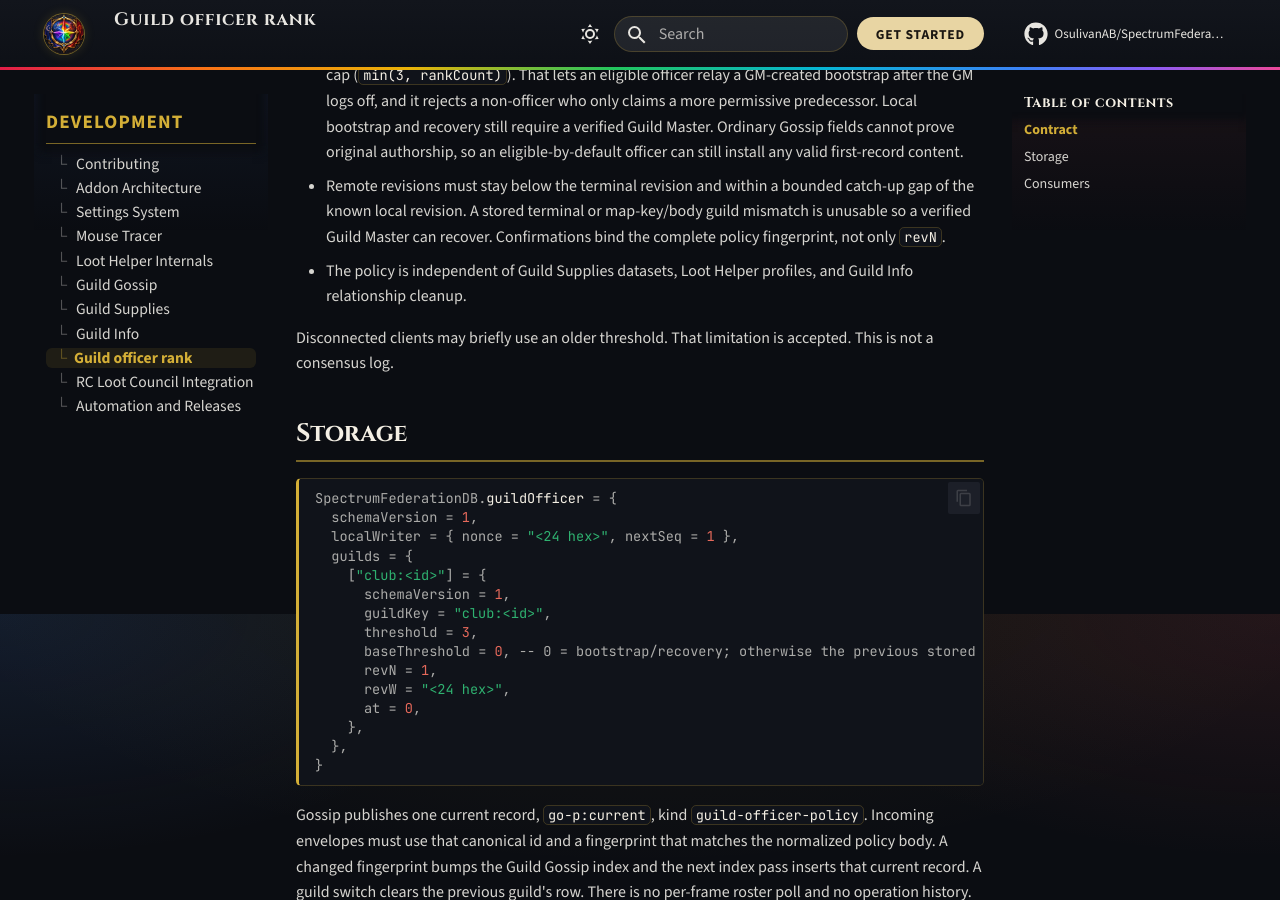
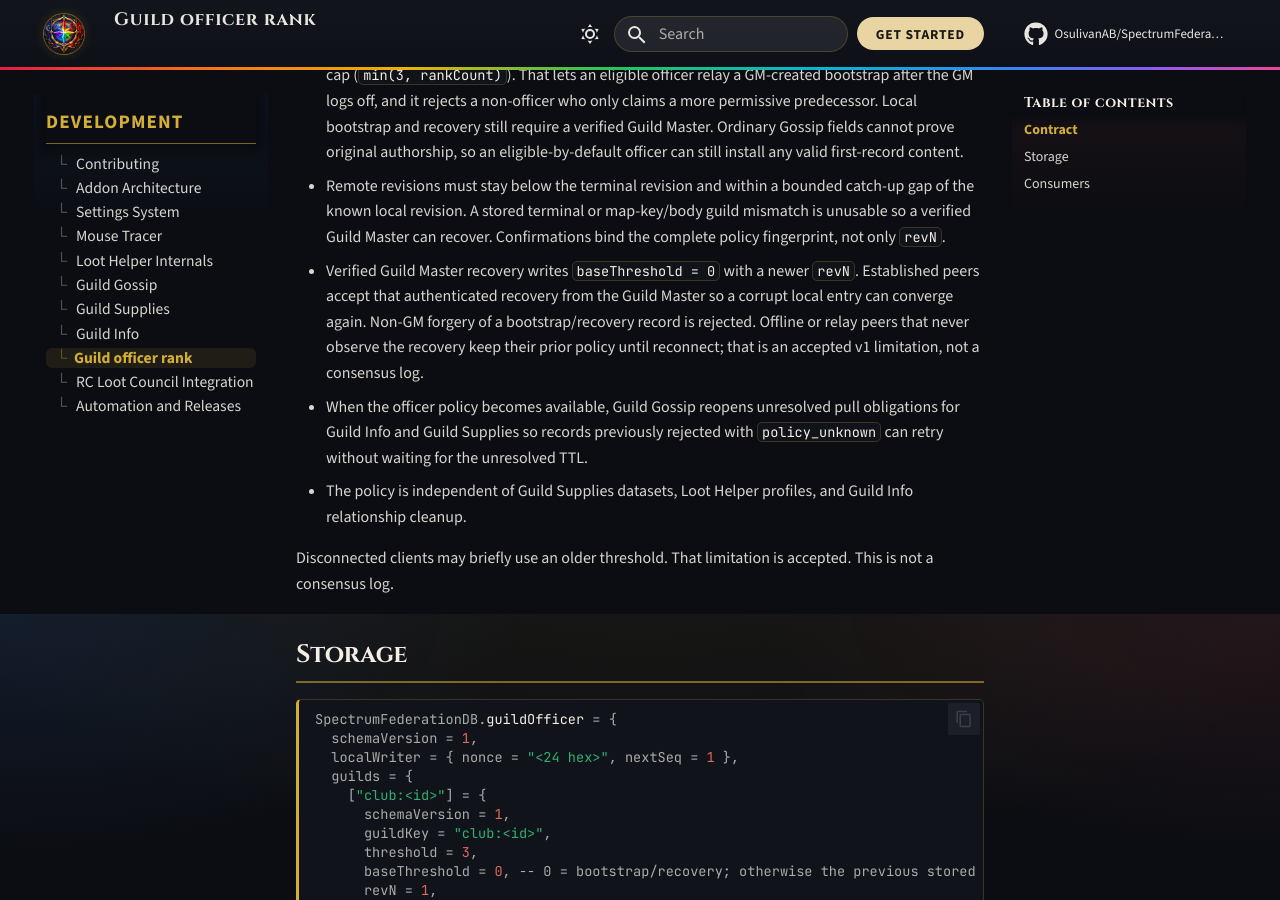
Before and after one commit to OsulivanAB/SpectrumFederation, an MkDocs documentation site: the page built from docs/development/guild-officer.md, in a window 1280 px wide and 900 px high, scrolled down 1186 px. Built offline with MkDocs 1.6.1 and Material for MkDocs 9.7.7, drawn with Linux system fonts in a browser that asks for light colours; comment, search, counter and statistics services are not loaded.

Commit message:
Reopen dependent gossip work and tighten officer admission edges.
Clear Guild Info and Guild Supplies unresolved obligations when the shared
officer policy lands, authorize bootstrap catch-up only through that policy,
admit verified Guild Master recovery onto established replicas, and limit
Guild Supplies canRecoverPolicy to corrupt historical permission records.

Co-authored-by: Anthony <OsulivanAB@users.noreply.github.com>

```diff
--- a/docs/development/guild-officer.md
+++ b/docs/development/guild-officer.md
@@ -22,6 +22,8 @@ Guild Info, Guild Supplies, and the one-time Loot Helper admin grant read this p
 - When this client already has a valid policy, a remote sender must meet that known threshold. The predecessor claimed in the incoming record does not grant authority. Same-revision edits are still checked against the shared predecessor.
 - A client with no stored policy authorizes the transport sender against the approved default officer cap (`min(3, rankCount)`). That lets an eligible officer relay a GM-created bootstrap after the GM logs off, and it rejects a non-officer who only claims a more permissive predecessor. Local bootstrap and recovery still require a verified Guild Master. Ordinary Gossip fields cannot prove original authorship, so an eligible-by-default officer can still install any valid first-record content.
 - Remote revisions must stay below the terminal revision and within a bounded catch-up gap of the known local revision. A stored terminal or map-key/body guild mismatch is unusable so a verified Guild Master can recover. Confirmations bind the complete policy fingerprint, not only `revN`.
+- Verified Guild Master recovery writes `baseThreshold = 0` with a newer `revN`. Established peers accept that authenticated recovery from the Guild Master so a corrupt local entry can converge again. Non-GM forgery of a bootstrap/recovery record is rejected. Offline or relay peers that never observe the recovery keep their prior policy until reconnect; that is an accepted v1 limitation, not a consensus log.
+- When the officer policy becomes available, Guild Gossip reopens unresolved pull obligations for Guild Info and Guild Supplies so records previously rejected with `policy_unknown` can retry without waiting for the unresolved TTL.
 - The policy is independent of Guild Supplies datasets, Loot Helper profiles, and Guild Info relationship cleanup.
 
 Disconnected clients may briefly use an older threshold. That limitation is accepted. This is not a consensus log.
```
Also changed, not shown: 8 other files.
